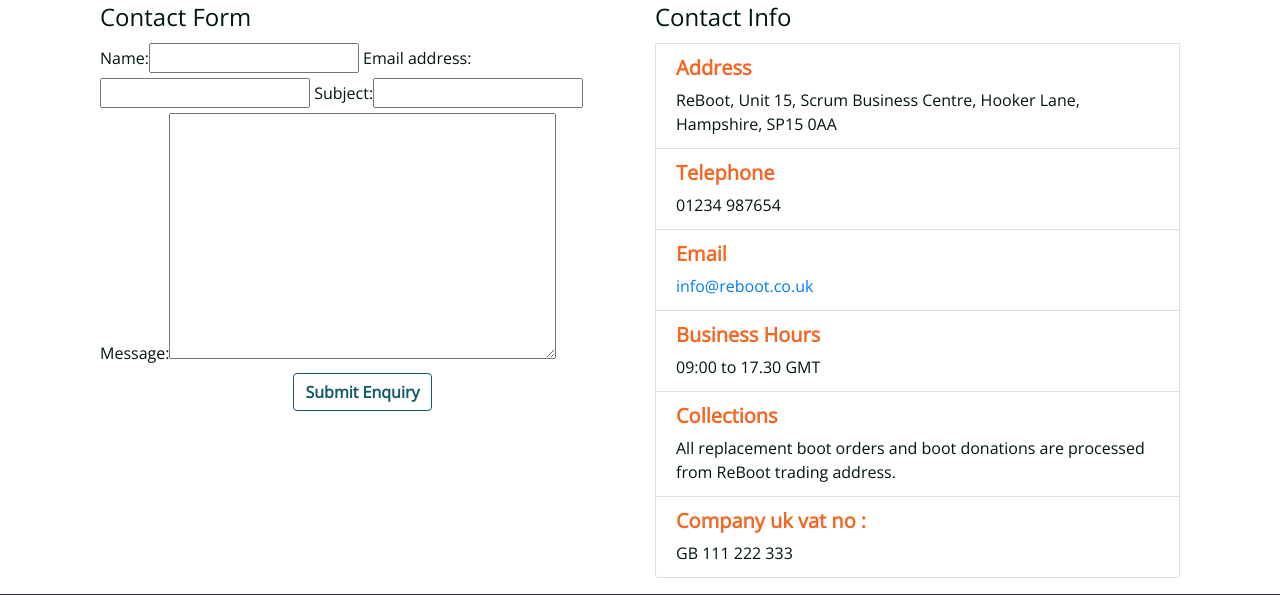
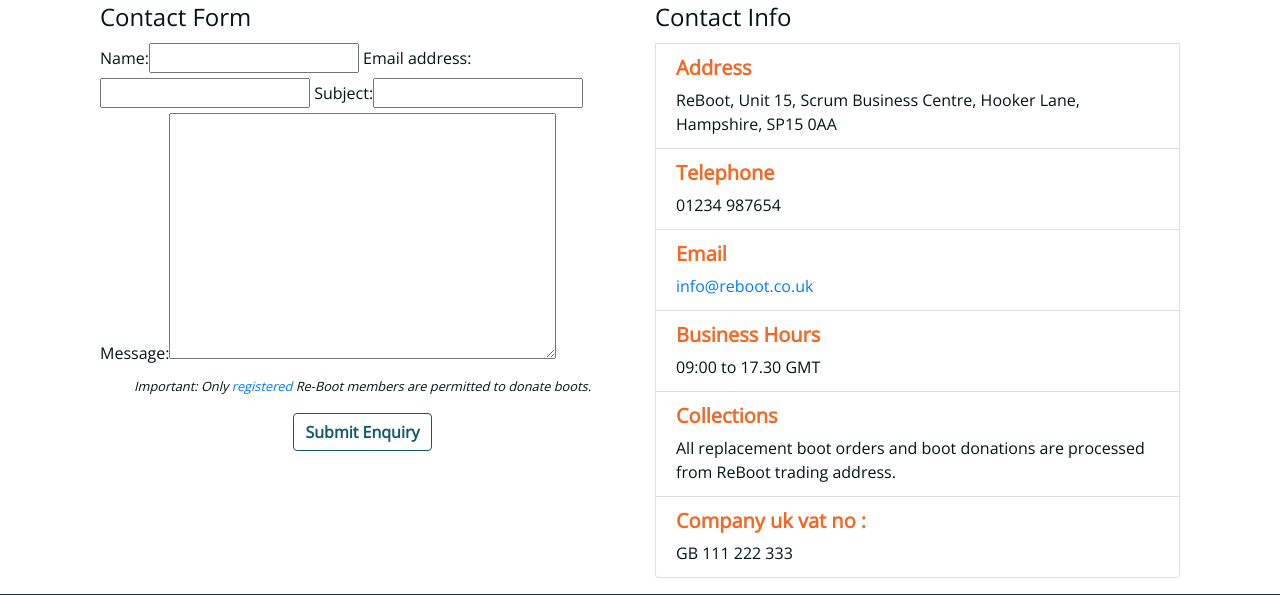
Before and after one commit to Spagettileg/reboot-pbf, a Django app: page /contact/ in a window 1280 px wide. Shown: the part 401-996 px from the top of the page. Run offline with Django 3.2, Linux system fonts and the light colour scheme; some libraries are stand-ins or nearby versions.

Commit message:
An anchor tag created for user to access register page as a prerequisite for boot donation.

```diff
--- a/home/templates/contact.html
+++ b/home/templates/contact.html
@@ -12,6 +12,8 @@
                     <legend>Contact Form</legend>
                     {% csrf_token %}
                     {{ contact_form | as_bootstrap }}
+                    <p class="text-center"><small><em>Important: Only <a href="{% url 'register' %}">
+                            registered</a> Re-Boot members are permitted to donate boots.</em></small></p>
                     <div class="d-flex justify-content-center">
                         <button class="btn btn-add-review" action="submit">Submit Enquiry</button>
                     </div>
```
